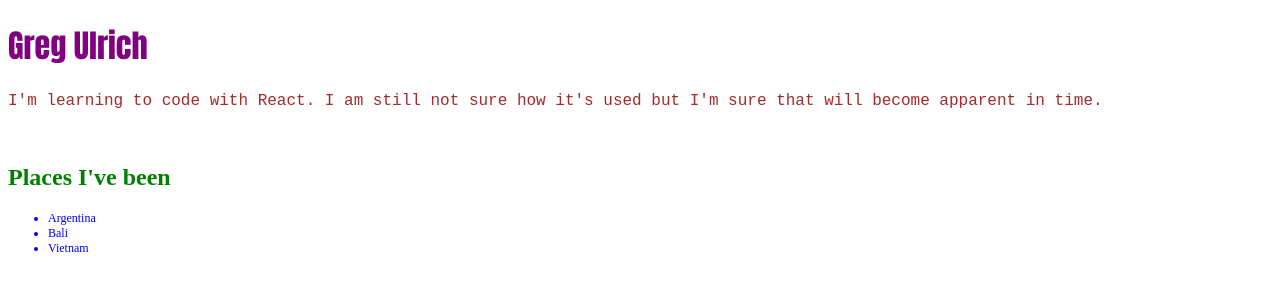
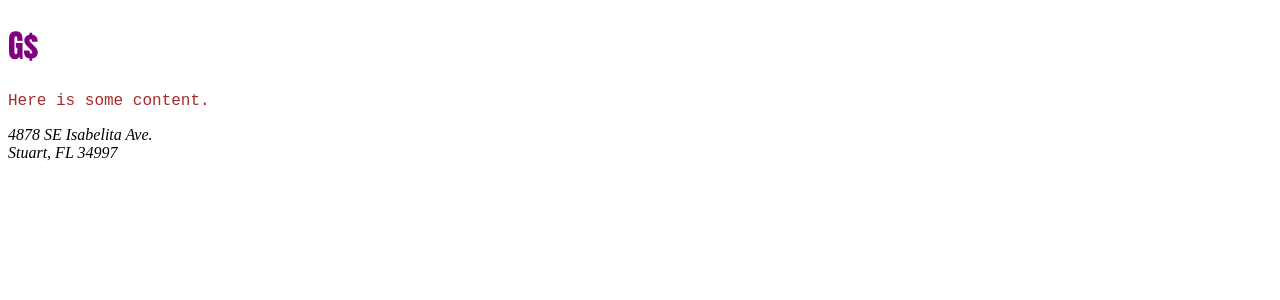
Before and after one commit to nestaulrich/effective-spoon, a React (Create React App) app: page / in a window 1280 px wide. Shown: the top 300 px of the page. Built offline with nearby package versions, Linux system fonts and the light colour scheme.

Commit message:
Nesting components

```diff
--- /dev/null
+++ b/src/components/App.js
@@ -0,0 +1,17 @@
+import React from 'react';
+import Footer from './Footer';
+import Main from './Main';
+import Header from './Header';
+
+
+function App() {
+    return (
+        <div>
+            <Header />
+            <Main />
+            <Footer />
+        </div>
+    )
+}
+
+export default App
--- /dev/null
+++ b/src/components/Footer.js
@@ -0,0 +1,14 @@
+import React from 'react';
+
+function Footer() {
+    return (
+        <footer>
+            <address>
+                4878 SE Isabelita Ave.<br></br>
+                Stuart, FL 34997
+            </address>
+        </footer>
+    )
+}
+
+export default Footer
--- /dev/null
+++ b/src/components/Header.js
@@ -0,0 +1,10 @@
+import React from 'react';
+
+function Header() {
+    return(
+        <header>
+            <h1>G$</h1>
+        </header>
+    )
+}
+export default Header
--- /dev/null
+++ b/src/components/Main.js
@@ -0,0 +1,10 @@
+import React from 'react';
+
+function Main() {
+    return(
+        <main>
+            <p>Here is some content.</p>
+        </main>
+    )
+}
+export default Main
--- a/src/index.js
+++ b/src/index.js
@@ -1,6 +1,6 @@
 import React from 'react';
 import ReactDom from 'react-dom';
 import './Style.css';
-import MyInfo from './components/MyInfo';
+import App from './components/App.js';
 
-ReactDom.render(<MyInfo />, document.getElementById("root"))
+ReactDom.render(<App />, document.getElementById('root'));
```
Also changed, not shown: src/App.js (deleted, +0 -15 lines).
